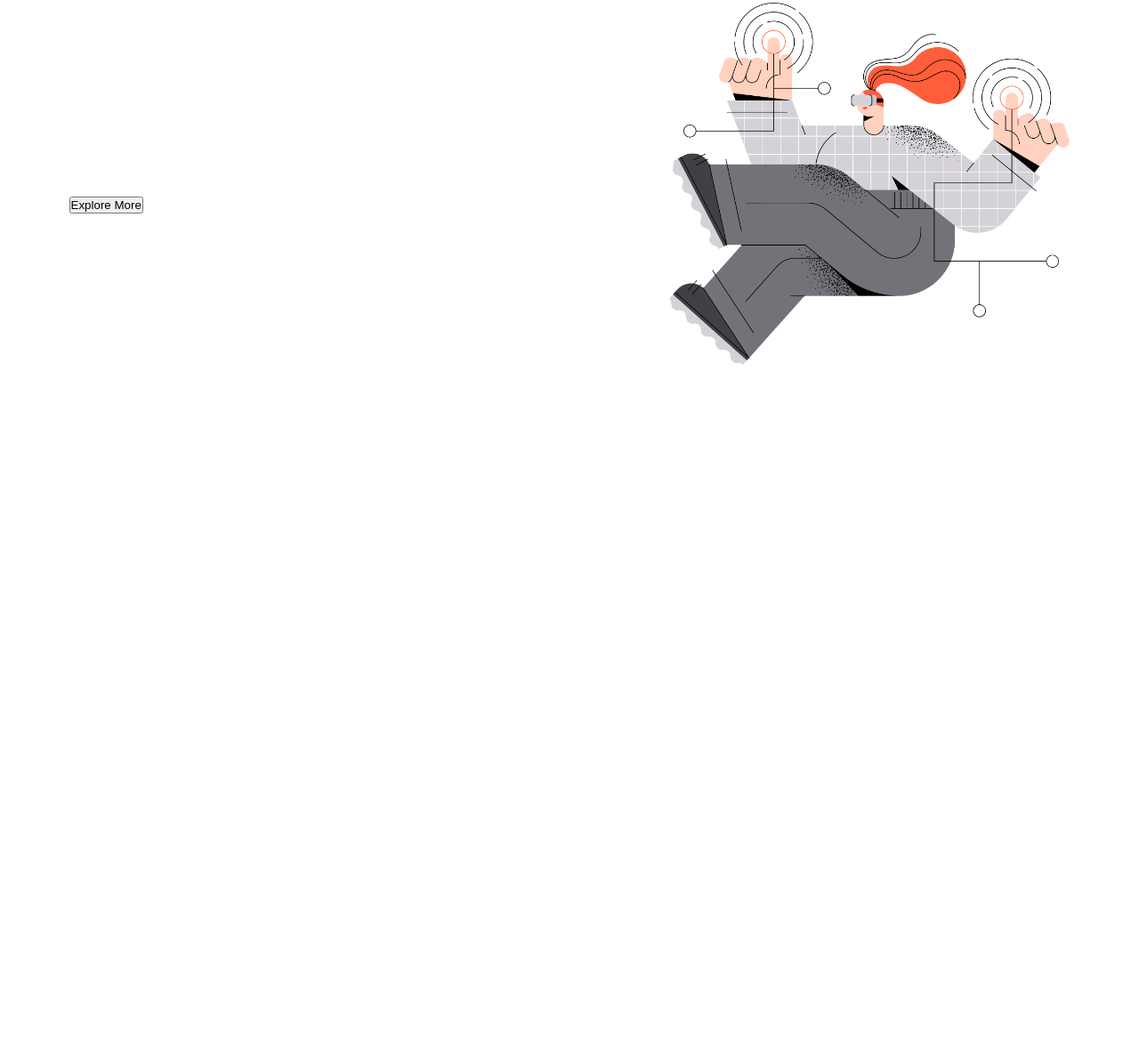
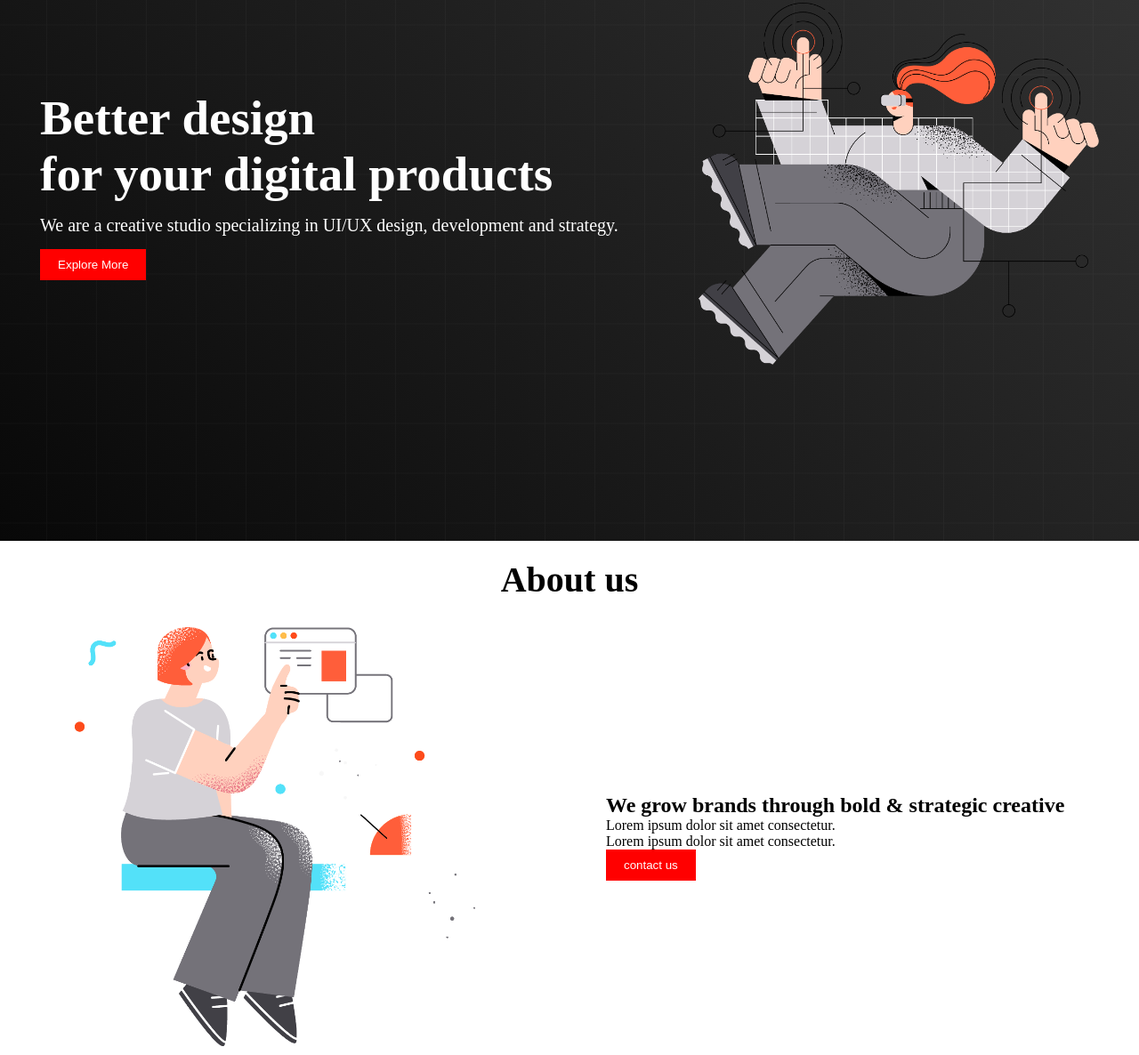
Before and after one commit to ponne1/my-first-website, a plain HTML site: page index.html in a window 1280 px wide. Shown: the part 275-1461 px from the top of the page at 89% size. Before the commit the page ends 883 px from the top, so only its background shows below. Drawn offline with Linux system fonts and the light colour scheme.

```diff
--- a/index.html
+++ b/index.html
@@ -27,14 +27,28 @@
         <section>
         <div class="banner-container">
             <div class="banner-text">
-                <h1>Better design for your digital products</h1>
-                <p>We are a creative studio specializing in UI/UX design, development and strategy.</p>
-                <button>Explore More</button>
+                <h1 class="tittle">Better design <br>
+                     for your digital products</h1>
+                <p class="description">We are a creative studio specializing in UI/UX design, development and strategy.</p>
+                <button class="btn">Explore More</button>
             </div>
             <div class="banner-photo">
                 <img class="banner-img" src="./images/banner.png" alt="">
             </div>
             </div>
+    </section>
+    <!-- this is about us section -->
+    <section>
+        <h1 class="title title-about">About us</h1>
+        <div class="about-container">
+            <div class="about-info">
+                <h1>We grow brands through bold & strategic creative</h1>
+                <p>Lorem ipsum dolor sit amet consectetur.</p>
+                <p>Lorem ipsum dolor sit amet consectetur.</p>
+                <button class="btn">contact us</button>
+            </div>
+            <img class="banner-img" src="./images/section.png" alt="">
+        </div>
     </section>
     </main>
     <footer>
--- a/ux.css
+++ b/ux.css
@@ -36,9 +36,40 @@
     align-items: center;
     /* border: 2px solid gray; */
     color: white;
-    background-image: url("/images/background.png"),linear-gradient(45deg,rgb(8, 8, 8,),rgb(53, 53, 53));
+    background-image: url("./images/background.png"),linear-gradient(45deg,rgb(8, 8, 8),rgb(53, 53, 53));
    background-position: center;
    background-size: center;
    background-repeat: no-repeat;
 
 }
+.tittle{
+    font-size: 55px;
+    font-weight: bold;
+}
+.description{
+    font-size: 20px;
+    margin-top: 15px;
+    margin-bottom: 15px;
+}
+.btn{
+    padding: 10px 20px;
+    background-color: red;
+    color: white;
+    border: none;
+}
+.btn:hover{
+    color: red;
+    background-color: aqua;
+}
+.about-container{
+    display: flex;
+    justify-content: space-around;
+    align-items: center;
+    flex-direction: row-reverse;
+    padding: 10px;
+}
+.title-about{
+    text-align: center;
+    padding: 20px;
+    font-size: 40px;
+}
```
